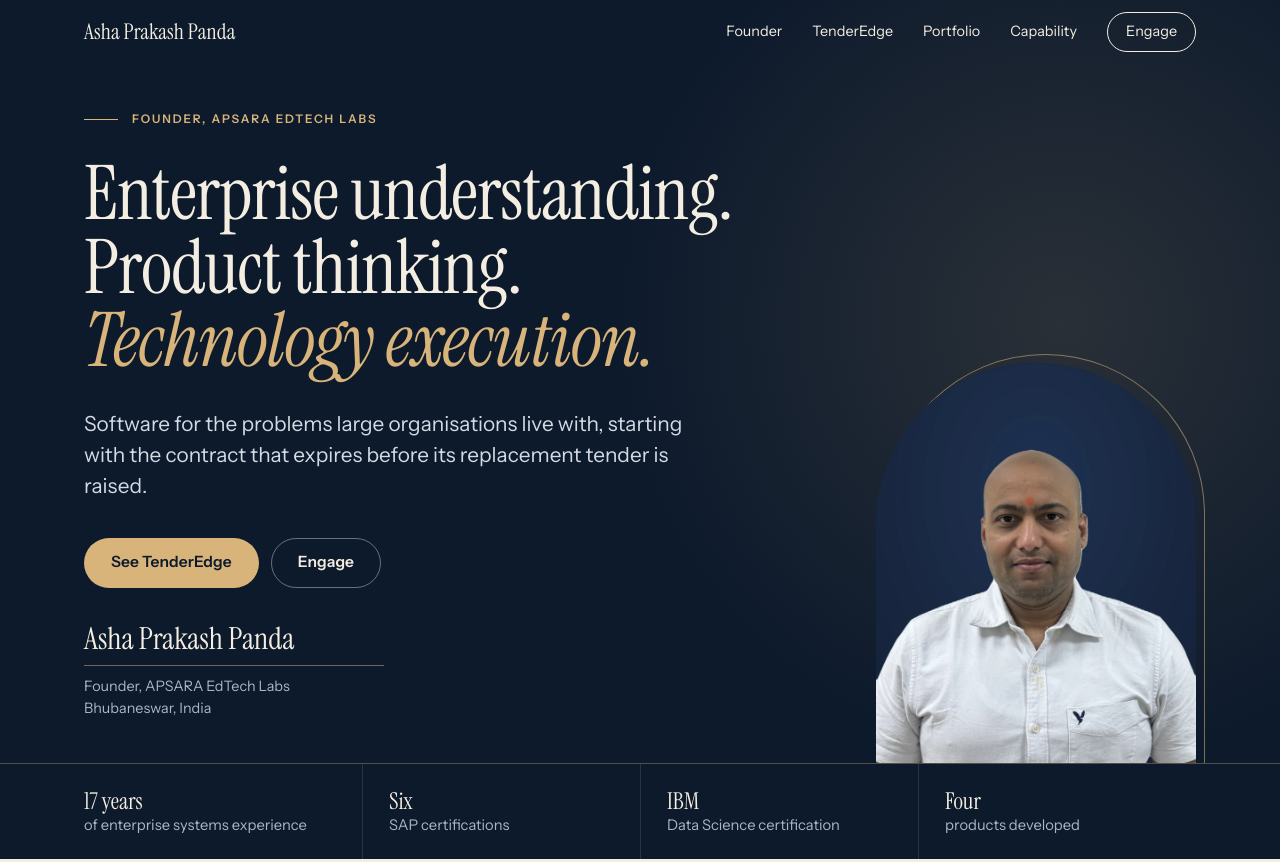
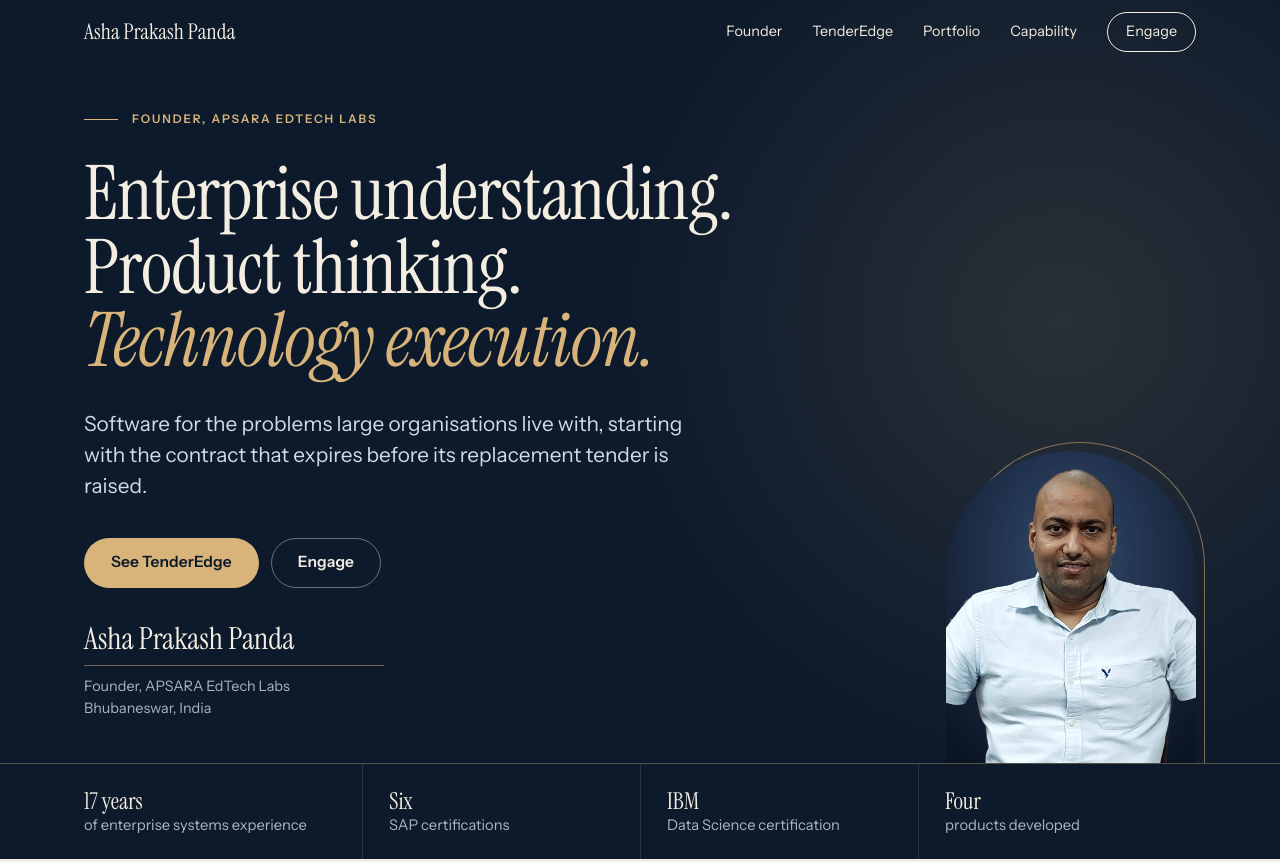
Before and after one commit to asha8-8/founder-profile, a plain HTML site: page index.html in a window 1280 px wide. Shown: the top 862 px of the page. Drawn offline with Linux system fonts and the light colour scheme.

Commit message:
First portrait restored, smaller hero photo (fix)

```diff
--- a/index.html
+++ b/index.html
@@ -13,14 +13,14 @@
 <meta property="og:title" content="Asha Prakash Panda · Founder, APSARA EdTech Labs">
 <meta property="og:description" content="Enterprise understanding. Product thinking. Technology execution. The founder of PULSE TenderEdge, for contract and tender departments in the Gulf.">
 <meta property="og:url" content="https://asha8-8.github.io/founder-profile/">
-<meta property="og:image" content="https://asha8-8.github.io/founder-profile/assets/og-v5.jpg">
+<meta property="og:image" content="https://asha8-8.github.io/founder-profile/assets/og-v4.jpg">
 <meta property="og:image:width" content="1200">
 <meta property="og:image:height" content="630">
 <meta property="og:image:alt" content="Asha Prakash Panda, Founder of APSARA EdTech Labs, beside the line Enterprise understanding. Product thinking. Technology execution.">
 <meta name="twitter:card" content="summary_large_image">
 <meta name="twitter:title" content="Asha Prakash Panda · Founder, APSARA EdTech Labs">
 <meta name="twitter:description" content="Enterprise understanding. Product thinking. Technology execution.">
-<meta name="twitter:image" content="https://asha8-8.github.io/founder-profile/assets/og-v5.jpg">
+<meta name="twitter:image" content="https://asha8-8.github.io/founder-profile/assets/og-v4.jpg">
 
 <link rel="icon" href="assets/favicon.svg" type="image/svg+xml">
 <link rel="icon" href="assets/favicon-32.png" sizes="32x32" type="image/png">
@@ -31,7 +31,7 @@
 <script>document.documentElement.classList.add('js')</script>
 
 <script type="application/ld+json">
-{"@context":"https://schema.org","@type":"Person","name":"Asha Prakash Panda","jobTitle":"Founder","worksFor":{"@type":"Organization","name":"APSARA EdTech Labs","address":{"@type":"PostalAddress","addressLocality":"Bhubaneswar","addressRegion":"Odisha","addressCountry":"IN"}},"url":"https://asha8-8.github.io/founder-profile/","email":"asha@lexedge.app","image":"https://asha8-8.github.io/founder-profile/assets/img/portrait5.webp","sameAs":["https://pulsete.com","https://engramskill.com","https://lexedge.app","https://getmedha.com"]}
+{"@context":"https://schema.org","@type":"Person","name":"Asha Prakash Panda","jobTitle":"Founder","worksFor":{"@type":"Organization","name":"APSARA EdTech Labs","address":{"@type":"PostalAddress","addressLocality":"Bhubaneswar","addressRegion":"Odisha","addressCountry":"IN"}},"url":"https://asha8-8.github.io/founder-profile/","email":"asha@lexedge.app","image":"https://asha8-8.github.io/founder-profile/assets/img/portrait3.webp","sameAs":["https://pulsete.com","https://engramskill.com","https://lexedge.app","https://getmedha.com"]}
 </script>
 </head>
 <body>
@@ -80,7 +80,7 @@
       <p class="plate__role">Founder, APSARA EdTech Labs<br>Bhubaneswar, India</p>
     </div>
     <figure class="hero__art">
-      <div class="arch"><img src="assets/img/portrait5.webp" width="1440" height="1920" alt="Portrait of Asha Prakash Panda, Founder of APSARA EdTech Labs" fetchpriority="high"></div>
+      <div class="arch"><img src="assets/img/portrait3.webp" width="960" height="1200" alt="Portrait of Asha Prakash Panda, Founder of APSARA EdTech Labs" fetchpriority="high"></div>
     </figure>
   </div>
   <div class="ribbon">
--- a/styles.css
+++ b/styles.css
@@ -89,7 +89,7 @@ body.menu-open .bar{background:transparent;color:var(--ivory);box-shadow:none}
 .hero__plate{grid-area:plate;padding-bottom:26px}
 .plate__name{font-family:var(--serif);font-size:1.5rem;line-height:1.1}
 .plate__role{text-wrap:balance;font-size:.82rem;line-height:1.5;color:var(--mist);margin-top:10px;padding-top:10px;border-top:1px solid rgba(216,180,122,.5)}
-.hero__art{grid-area:art;position:relative;justify-self:end;width:100%;max-width:210px;margin-right:-4px}
+.hero__art{grid-area:art;position:relative;justify-self:end;width:100%;max-width:170px;margin-right:-4px}
 .arch{position:relative;border-radius:999px 999px 0 0;overflow:hidden;background:var(--navy2);aspect-ratio:4/5}
 .arch img{width:100%;height:100%;object-fit:cover;object-position:50% 8%}
 .hero__art::before{content:"";position:absolute;inset:-9px -9px 0 9px;border:1px solid rgba(216,180,122,.55);border-bottom:0;border-radius:999px 999px 0 0;pointer-events:none}
@@ -104,7 +104,7 @@ body.menu-open .bar{background:transparent;color:var(--ivory);box-shadow:none}
 .ribbon b{display:block;font-family:var(--serif);font-weight:400;font-size:1.45rem;color:var(--ivory);line-height:1.15}
 @media(min-width:900px){
   .hero__in{grid-template-columns:1.35fr .8fr;grid-template-areas:"text art" "plate art";column-gap:60px;padding-top:110px;min-height:calc(100svh - 92px)}
-  .hero__art{max-width:320px;margin-right:0}
+  .hero__art{max-width:250px;margin-right:0}
   .hero__plate{padding-bottom:44px;max-width:300px}
   .plate__name{font-size:1.9rem}
   .plate__role{font-size:.9rem}
```
